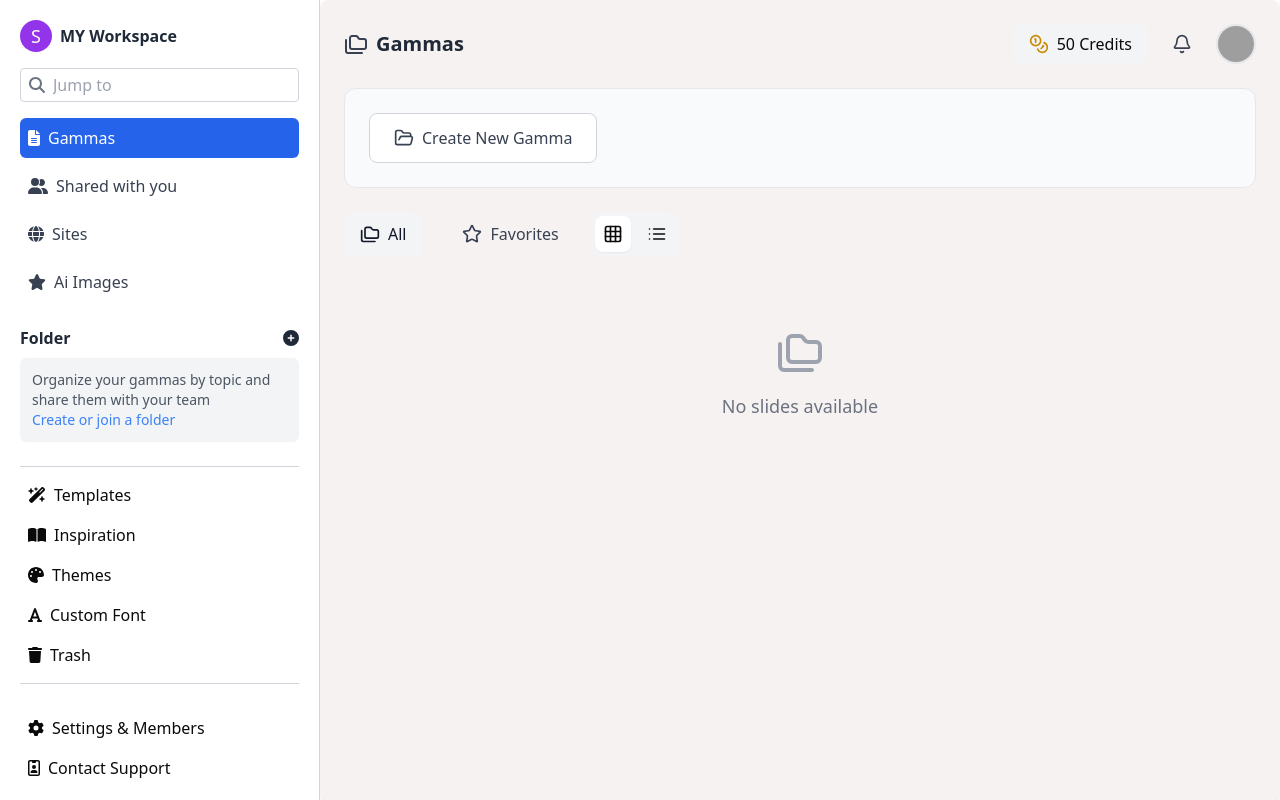
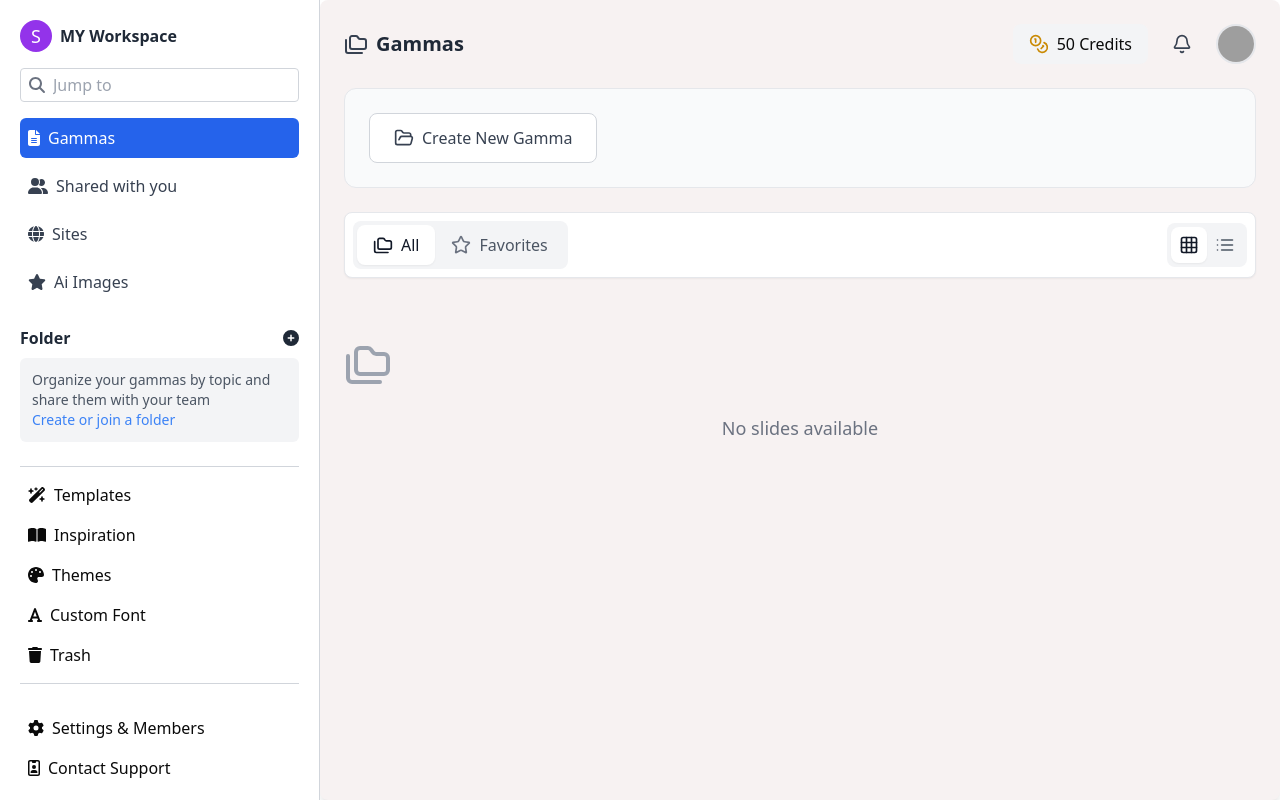
Before and after one commit to Nishantonic/Gamma-Updated, a React (Vite) app: page /home in a window 1280 px wide. Built offline with nearby package versions, Linux system fonts and the light colour scheme; grey boxes are pictures that could not be loaded.

Commit message:
Card Template Drop Functionalities

```diff
--- a/src/components/dashboard/components/Gammas/Gammas.jsx
+++ b/src/components/dashboard/components/Gammas/Gammas.jsx
@@ -2,12 +2,18 @@
 import { Folders, Coins, Bell, Clipboard, Check, FolderOpen, Trash2, Share2, Grid, List, Star } from 'lucide-react';
 import { Link, useNavigate } from "react-router-dom";
 import { Dialog, DialogContent, DialogHeader, DialogTitle } from "@/components/ui/dialog";
+import { motion, AnimatePresence } from "framer-motion";
 import Card from "./Card";
 import ProfileMenu from "./ProfileMenu";
 
-// LoadingSkeleton component remains the same
+// LoadingSkeleton component with improved animation
 const LoadingSkeleton = () => (
-  <div className="w-full space-y-4">
+  <motion.div
+    initial={{ opacity: 0 }}
+    animate={{ opacity: 1 }}
+    exit={{ opacity: 0 }}
+    className="w-full space-y-4"
+  >
     <div className="flex items-center justify-between">
       <div className="h-8 w-32 bg-gray-200 rounded animate-pulse" />
       <div className="h-8 w-40 bg-gray-200 rounded animate-pulse" />
@@ -17,19 +23,30 @@
         <div key={i} className="h-64 w-full bg-gray-200 rounded-lg animate-pulse" />
       ))}
     </div>
-  </div>
+  </motion.div>
 );
 
-// Notification component remains the same
+// Enhanced Notification component with smoother animations
 const Notification = ({ message, type = "error", onClose }) => (
-  <div
-    className={`fixed top-4 right-4 p-4 rounded-lg shadow-lg transition-opacity duration-300 flex items-center gap-2 ${
+  <motion.div
+    initial={{ opacity: 0, y: -20 }}
+    animate={{ opacity: 1, y: 0 }}
+    exit={{ opacity: 0, y: -20 }}
+    transition={{ duration: 0.3 }}
+    className={`fixed top-4 right-4 p-4 rounded-lg shadow-lg flex items-center gap-2 z-50 ${
       type === "success" ? "bg-green-50 text-green-800" : "bg-red-50 text-red-800"
     }`}
   >
     <span>{message}</span>
-    <button onClick={onClose} className="ml-2 text-gray-500 hover:text-gray-700">×</button>
-  </div>
+    <motion.button
+      whileHover={{ scale: 1.1 }}
+      whileTap={{ scale: 0.95 }}
+      onClick={onClose}
+      className="ml-2 text-gray-500 hover:text-gray-700"
+    >
+      ×
+    </motion.button>
+  </motion.div>
 );
 
 const Gammas = ({ credits = 0, setCredits }) => {
@@ -42,7 +59,8 @@
   const [copied, setCopied] = useState(false);
   const [layout, setLayout] = useState('grid');
   const [favorites, setFavorites] = useState([]);
-  const [activeFilter, setActiveFilter] = useState('all'); // New state for active filter
+  const [activeFilter, setActiveFilter] = useState('all');
+  const [isInitialLoad, setIsInitialLoad] = useState(true);
 
   useEffect(() => {
     try {
@@ -55,12 +73,37 @@
       if (savedFavorites) {
         setFavorites(JSON.parse(savedFavorites));
       }
+      // Load saved layout preference
+      const savedLayout = localStorage.getItem("layout");
+      if (savedLayout) {
+        setLayout(savedLayout);
+      }
+      // Load saved filter preference
+      const savedFilter = localStorage.getItem("activeFilter");
+      if (savedFilter) {
+        setActiveFilter(savedFilter);
+      }
     } catch (err) {
       showNotification("Failed to load slides. Please try again.", "error");
     } finally {
+      // Small delay to allow for smoother animation transitions
+      setTimeout(() => {
         setIsLoading(false);
+        // Allow initial load animations to play
+        setTimeout(() => setIsInitialLoad(false), 600);
+      }, 500);
     }
   }, []);
+
+  // Save layout preference whenever it changes
+  useEffect(() => {
+    localStorage.setItem("layout", layout);
+  }, [layout]);
+
+  // Save filter preference whenever it changes
+  useEffect(() => {
+    localStorage.setItem("activeFilter", activeFilter);
+  }, [activeFilter]);
 
   const showNotification = (message, type = "error") => {
     setNotification({ message, type });
@@ -77,7 +120,12 @@
       },
     }));
 
+    // Add subtle page transition before navigation
+    document.body.classList.add('transitioning');
+    setTimeout(() => {
       navigate("/page", { state: { slidesArray: sanitizedSlides, key } });
+      document.body.classList.remove('transitioning');
+    }, 300);
   };
 
   const handleDeleteSlide = (id) => {
@@ -98,14 +146,10 @@
     }
   };
 
-  // Add this utility function to compress large presentation data
   const compressForSharing = (data) => {
-  // Convert to JSON string
     const jsonString = JSON.stringify(data);
 
-  // If the encoded string would be too long, create a reduced version
     if (jsonString.length > 2000) {
-    // Create a minimized version with essential data only
       const minimalData = {
         key: data.key,
         slides: data.slides.map(slide => ({
@@ -125,11 +169,9 @@
       return btoa(JSON.stringify(minimalData));
     }
 
-  // If not too long, use full data
     return btoa(jsonString);
   };
 
-// Update the handleShare function in Gammas component
   const handleShare = (pptKey) => {
     const slideGroup = arraySlides.find((slide) => slide.key === pptKey);
     if (!slideGroup) {
@@ -182,8 +224,40 @@
     return <LoadingSkeleton />;
   }
 
+  // Animation variants for various elements
+  const containerVariants = {
+    hidden: { opacity: 0 },
+    visible: {
+      opacity: 1,
+      transition: {
+        staggerChildren: 0.05,
+        delayChildren: 0.2
+      }
+    }
+  };
+
+  const itemVariants = {
+    hidden: { opacity: 0, y: 20 },
+    visible: {
+      opacity: 1,
+      y: 0,
+      transition: { duration: 0.5, ease: "easeOut" }
+    }
+  };
+
+  const filterVariants = {
+    hidden: { opacity: 0, x: -20 },
+    visible: { opacity: 1, x: 0, transition: { duration: 0.3 } }
+  };
+
   return (
-    <div className="w-full space-y-6">
+    <motion.div
+      initial={isInitialLoad ? "hidden" : false}
+      animate="visible"
+      variants={containerVariants}
+      className="w-full space-y-6"
+    >
+      <AnimatePresence>
         {notification && (
           <Notification
             message={notification.message}
@@ -191,105 +265,197 @@
             onClose={() => setNotification(null)}
           />
         )}
+      </AnimatePresence>
 
-      <div className="flex items-center justify-between">
+      <motion.div
+        variants={itemVariants}
+        className="flex items-center justify-between"
+      >
         <div className="flex items-center gap-2">
+          <motion.div
+            whileHover={{ rotate: 10, scale: 1.1 }}
+            transition={{ type: "spring", stiffness: 400, damping: 10 }}
+          >
             <Folders className="w-6 h-6 text-gray-700" />
+          </motion.div>
           <h3 className="text-xl font-semibold text-gray-800">Gammas</h3>
         </div>
 
         <div className="flex items-center gap-4">
-          <div className="flex items-center gap-2 bg-gray-100 px-4 py-2 rounded-lg">
+          <motion.div
+            whileHover={{ scale: 1.05 }}
+            whileTap={{ scale: 0.98 }}
+            className="flex items-center gap-2 bg-gray-100 px-4 py-2 rounded-lg"
+          >
+            <motion.div
+              animate={{ rotate: [0, 10, -10, 10, 0] }}
+              transition={{ duration: 0.5, delay: 1, repeat: 0 }}
+            >
               <Coins className="w-5 h-5 text-yellow-600" />
+            </motion.div>
             <span className="font-medium">{credits} Credits</span>
-          </div>
-          <button
+          </motion.div>
+          <motion.button
+            whileHover={{ scale: 1.1 }}
+            whileTap={{ scale: 0.9 }}
             onClick={() => setIsOpen(!isOpen)}
             className="p-2 hover:bg-gray-100 rounded-full transition-colors"
           >
             <Bell className="w-5 h-5 text-gray-700" />
-          </button>
+          </motion.button>
           <ProfileMenu />
+        </div>
+      </motion.div>
 
-        </div>
-      </div>
-
-      <div className="bg-gray-50 p-6 rounded-xl border border-gray-200">
+      <motion.div
+        variants={itemVariants}
+        className="bg-gray-50 p-6 rounded-xl border border-gray-200"
+      >
+        <motion.div
+          whileHover={{ scale: 1.02 }}
+          whileTap={{ scale: 0.98 }}
+          transition={{ type: "spring", stiffness: 400, damping: 17 }}
+        >
           <Link
             to="/page"
             className="inline-flex items-center gap-2 bg-white px-6 py-3 rounded-lg
                       border border-gray-300 hover:bg-gray-50 transition-colors
                       text-gray-700 font-medium"
           >
+            <motion.div animate={{ rotate: [0, -10, 0] }} transition={{ delay: 2, duration: 0.5 }}>
               <FolderOpen className="w-5 h-5" />
+            </motion.div>
             Create New Gamma
           </Link>
-      </div>
+        </motion.div>
+      </motion.div>
 
-      <div className="flex justify-between items-center">
-        <div className="flex space-x-4">
-          <div className="flex gap-6 text-gray-700 font-medium">
-            <button
+      <motion.div
+        variants={filterVariants}
+        className="flex justify-between items-center bg-white p-2 rounded-lg border border-gray-200 shadow-sm"
+      >
+        {/* Filter Controls */}
+        <div className="flex items-center">
+          <div className="flex bg-gray-100 rounded-lg p-1">
+            <motion.button
+              whileHover={{ scale: 1.05 }}
+              whileTap={{ scale: 0.95 }}
               onClick={() => setActiveFilter('all')}
-              className={`flex items-center gap-2 cursor-pointer transition px-4 py-2 rounded-lg ${
+              className={`flex items-center gap-2 px-4 py-2 rounded-lg transition-colors ${
                 activeFilter === 'all'
-                  ? 'bg-gray-100 text-gray-900'
-                  : 'hover:bg-gray-50'
+                  ? 'bg-white text-gray-900 font-medium shadow-sm'
+                  : 'text-gray-600 hover:bg-gray-50'
               }`}
+              aria-label="Show all slides"
+              aria-pressed={activeFilter === 'all'}
             >
               <Folders className="w-5 h-5" />
               <span>All</span>
-            </button>
-            <button
+            </motion.button>
+            <motion.button
+              whileHover={{ scale: 1.05 }}
+              whileTap={{ scale: 0.95 }}
               onClick={() => setActiveFilter('favorites')}
-              className={`flex items-center gap-2 cursor-pointer transition px-4 py-2 rounded-lg ${
+              className={`flex items-center gap-2 px-4 py-2 rounded-lg transition-colors ${
                 activeFilter === 'favorites'
-                  ? 'bg-gray-100 text-gray-900'
-                  : 'hover:bg-gray-50'
+                  ? 'bg-white text-gray-900 font-medium shadow-sm'
+                  : 'text-gray-600 hover:bg-gray-50'
               }`}
+              aria-label="Show favorite slides"
+              aria-pressed={activeFilter === 'favorites'}
             >
-              <Star className={`w-5 h-5 ${activeFilter === 'favorites' ? 'text-yellow-400' : ''}`} />
+              <motion.div
+                animate={activeFilter === 'favorites' ? { scale: [1, 1.2, 1] } : {}}
+                transition={{ duration: 0.5 }}
+              >
+                <Star className={`w-5 h-5 ${activeFilter === 'favorites' ? 'text-yellow-400' : 'text-gray-500'}`} />
+              </motion.div>
               <span>Favorites</span>
-            </button>
+            </motion.button>
           </div>
-          <div className="flex items-center gap-2 bg-gray-100 rounded-lg p-1">
-            <button
+        </div>
+
+        {/* Layout Controls */}
+        <div className="flex items-center bg-gray-100 rounded-lg p-1">
+          <motion.button
+            whileHover={{ scale: 1.1 }}
+            whileTap={{ scale: 0.9 }}
             onClick={() => setLayout('grid')}
             className={`p-2 rounded-lg transition-colors ${
               layout === 'grid'
-                  ? 'bg-white shadow-sm'
-                  : 'hover:bg-gray-50'
+                ? 'bg-white text-gray-900 shadow-sm'
+                : 'text-gray-600 hover:bg-gray-50'
             }`}
+            aria-label="Grid view"
+            aria-pressed={layout === 'grid'}
           >
             <Grid className="w-5 h-5" />
-            </button>
-            <button
+          </motion.button>
+          <motion.button
+            whileHover={{ scale: 1.1 }}
+            whileTap={{ scale: 0.9 }}
             onClick={() => setLayout('list')}
             className={`p-2 rounded-lg transition-colors ${
               layout === 'list'
-                  ? 'bg-white shadow-sm'
-                  : 'hover:bg-gray-50'
+                ? 'bg-white text-gray-900 shadow-sm'
+                : 'text-gray-600 hover:bg-gray-50'
             }`}
+            aria-label="List view"
+            aria-pressed={layout === 'list'}
           >
             <List className="w-5 h-5" />
-            </button>
+          </motion.button>
         </div>
-        </div>
-      </div>
+      </motion.div>
 
-      <div className={layout === 'grid' ? "grid grid-cols-1 md:grid-cols-2 lg:grid-cols-3 gap-6" : "space-y-4"}>
+      <AnimatePresence>
+        <motion.div
+          className={layout === 'grid' ? "grid grid-cols-1 md:grid-cols-2 lg:grid-cols-3 gap-6" : "space-y-4"}
+          variants={containerVariants}
+          layout
+        >
           {filteredSlides.length === 0 ? (
-          <div className="col-span-full text-center py-12">
-            <Folders className="w-12 h-12 text-gray-400 mx-auto mb-4" />
+            <motion.div
+              initial={{ opacity: 0 }}
+              animate={{ opacity: 1 }}
+              transition={{ delay: 0.3 }}
+              className="col-span-full text-center py-12"
+            >
+              <motion.div
+                animate={{
+                  y: [0, -10, 0],
+                  opacity: [0.7, 1, 0.7]
+                }}
+                transition={{
+                  duration: 2,
+                  repeat: Infinity,
+                  repeatType: "reverse"
+                }}
+                className="mx-auto mb-4"
+              >
+                <Folders className="w-12 h-12 text-gray-400" />
+              </motion.div>
               <p className="text-gray-500 text-lg">
                 {activeFilter === 'favorites' ? 'No favorite slides yet' : 'No slides available'}
               </p>
-          </div>
+            </motion.div>
           ) : (
-          filteredSlides.map((slideGroup) => (
+            filteredSlides.map((slideGroup, index) => (
               slideGroup.slides?.length > 0 && (
+                <motion.div
+                  key={slideGroup.key}
+                  layout
+                  initial={{ opacity: 0, y: 30 }}
+                  animate={{ opacity: 1, y: 0 }}
+                  exit={{ opacity: 0, y: 20 }}
+                  transition={{
+                    duration: 0.4,
+                    delay: isInitialLoad ? index * 0.1 : 0,
+                    type: "spring",
+                    damping: 15
+                  }}
+                >
                   <Card
-                key={slideGroup.key}
                     slide={slideGroup.slides[0] || {}}
                     slideGroup={slideGroup}
                     onClick={() => handleCardClick(slideGroup.slides, slideGroup.key)}
@@ -299,37 +465,60 @@
                     isFavorite={favorites.includes(slideGroup.key)}
                     layout={layout}
                   />
+                </motion.div>
               )
             ))
           )}
-      </div>
+        </motion.div>
+      </AnimatePresence>
 
       <Dialog open={shareDialog.isOpen} onOpenChange={(open) => setShareDialog(prev => ({ ...prev, isOpen: open }))}>
         <DialogContent className="sm:max-w-md">
           <DialogHeader>
             <DialogTitle>Share Gamma</DialogTitle>
           </DialogHeader>
-          <div className="flex items-center space-x-2 bg-gray-50 p-3 rounded-lg">
+          <motion.div
+            initial={{ opacity: 0, y: 20 }}
+            animate={{ opacity: 1, y: 0 }}
+            transition={{ delay: 0.2 }}
+            className="flex items-center space-x-2 bg-gray-50 p-3 rounded-lg"
+          >
             <input
               type="text"
               readOnly
               value={shareDialog.url}
               className="flex-1 bg-transparent border-none focus:outline-none text-sm"
             />
-            <button
+            <motion.button
+              whileHover={{ scale: 1.1 }}
+              whileTap={{ scale: 0.9 }}
               onClick={copyToClipboard}
               className="p-2 hover:bg-gray-100 rounded-lg transition-colors"
             >
               {copied ? (
+                <motion.div
+                  initial={{ scale: 0 }}
+                  animate={{ scale: 1 }}
+                  transition={{ type: "spring", stiffness: 500, damping: 15 }}
+                >
                   <Check className="w-4 h-4 text-green-500" />
+                </motion.div>
               ) : (
                 <Clipboard className="w-4 h-4 text-gray-500" />
               )}
-            </button>
-          </div>
+            </motion.button>
+          </motion.div>
         </DialogContent>
       </Dialog>
-    </div>
+
+      {/* Add global CSS for page transitions */}
+      <style jsx global>{`
+        body.transitioning {
+          opacity: 0.7;
+          transition: opacity 0.3s ease;
+        }
+      `}</style>
+    </motion.div>
   );
 };
 
```
Also changed, not shown: src/components/docView/Page.jsx (+14 -13 lines), src/components/docView/slidesView/CardTemplates.jsx (+106 -122 lines). Lines whose indentation alone changed are shown as unchanged.
